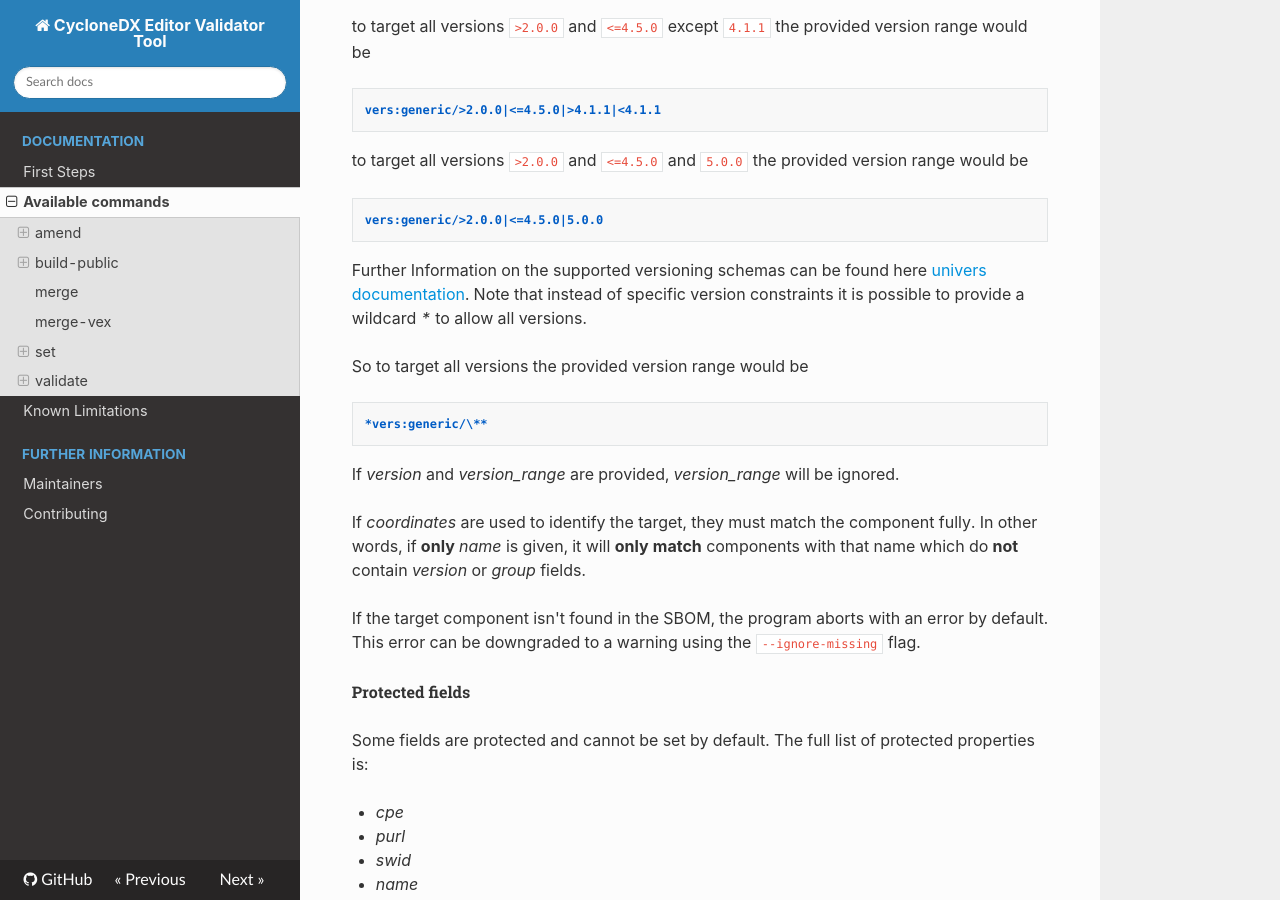
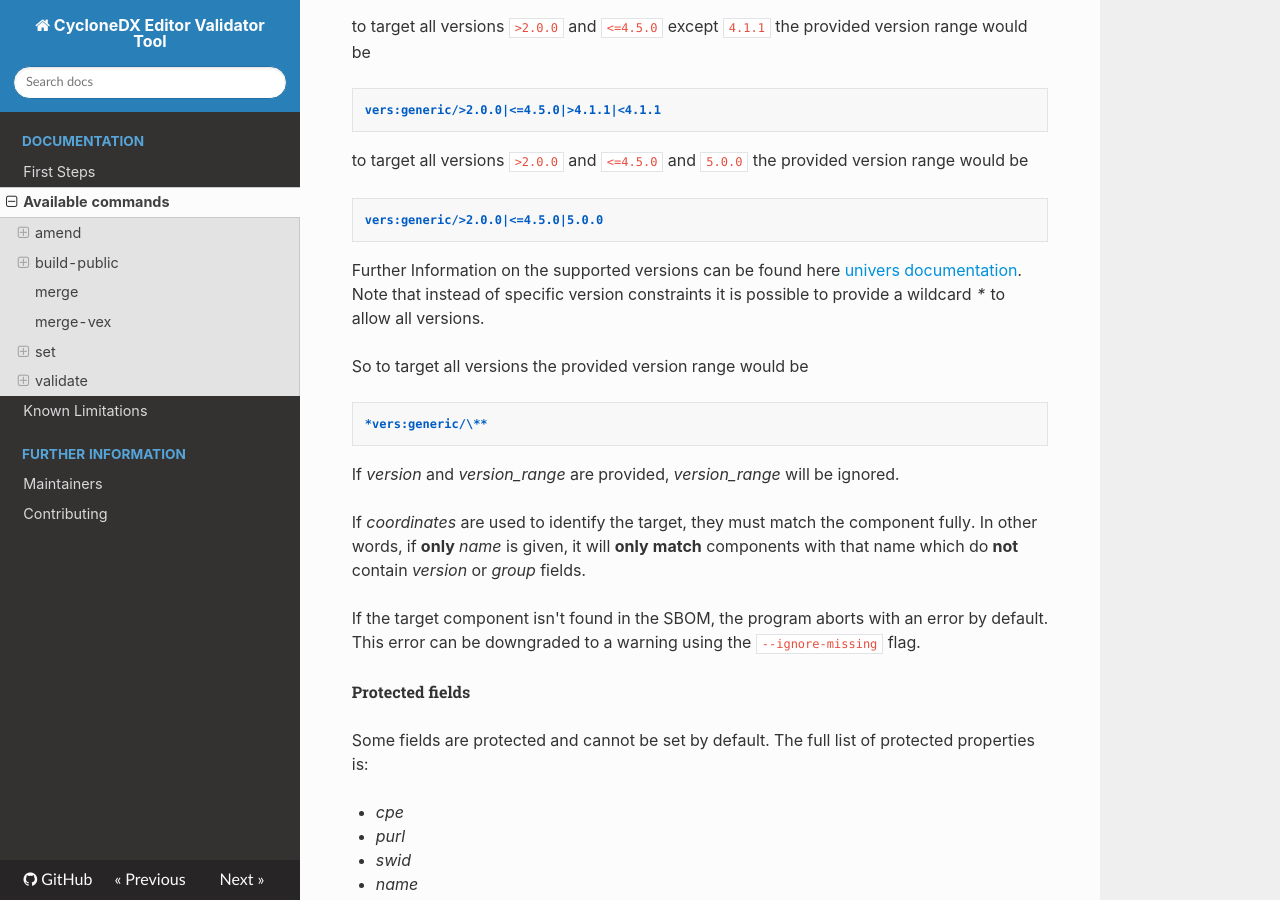
Before and after one commit to Festo-se/cyclonedx-editor-validator, an MkDocs documentation site: the page built from docs/available_commands.md, in a window 1280 px wide and 900 px high, scrolled down 6827 px. Built offline with MkDocs 1.6.1, drawn with Linux system fonts in a browser that asks for light colours; nearby versions of some CDN libraries; some web fonts are replaced.

Commit message:
docs: deleted versioning schmema

```diff
--- a/docs/available_commands.md
+++ b/docs/available_commands.md
@@ -236,7 +236,7 @@ to target all versions ``>2.0.0`` and ``<=4.5.0`` and ``5.0.0`` the provided ver
 
     vers:generic/>2.0.0|<=4.5.0|5.0.0
 
-Further Information on the supported versioning schemas can be found here [univers documentation](https://pypi.org/project/univers/). Note that instead of specific version constraints it is possible to provide a wildcard *\** to allow all versions.
+Further Information on the supported versions can be found here [univers documentation](https://pypi.org/project/univers/). Note that instead of specific version constraints it is possible to provide a wildcard *\** to allow all versions.
 
 So to target all versions the provided version range would be
 
```
